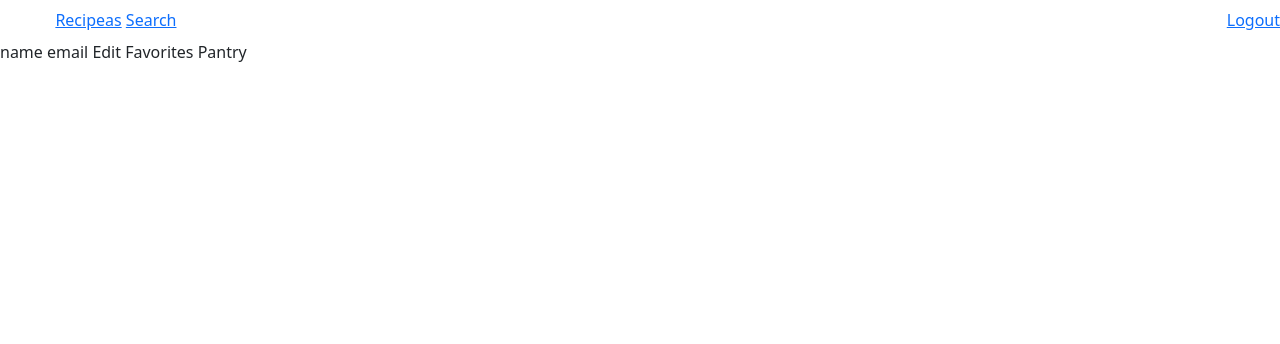
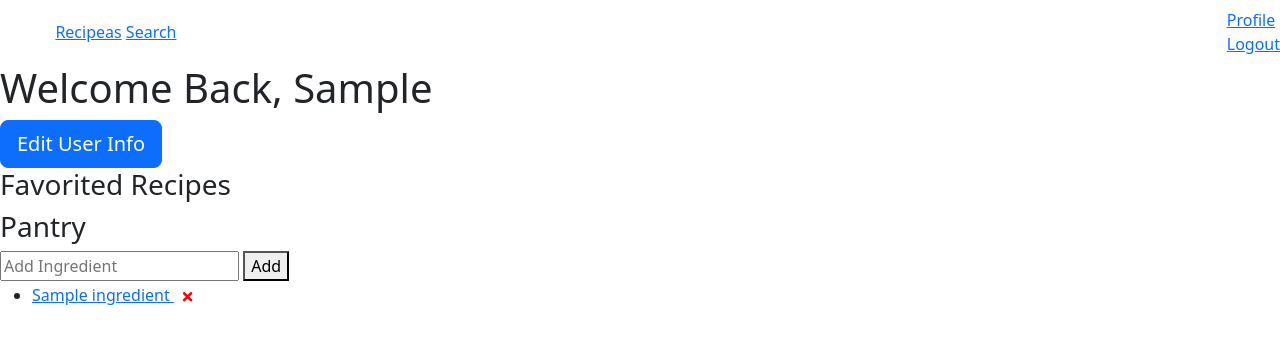
Before and after one commit to NelleStar/recipeas, a Flask app: page /user/1 in a window 1280 px wide. Shown: the top 344 px of the page. Run offline with Flask 3, Linux system fonts and the light colour scheme; the visitor is signed in with stand-in values (Sample User, id 1); tables that the repository leaves empty hold one stand-in row (values such as "Sample post"); some libraries are stand-ins or nearby versions.

Commit message:
Setting up more routes - Wanting to save my place before I make a big change in hopes to make it a smoother UXUI experience

```diff
--- a/app.py
+++ b/app.py
@@ -1,4 +1,4 @@
-from flask import Flask, redirect, render_template, session, flash, g, request
+from flask import Flask, redirect, render_template, session, flash, g, request, url_for
 from flask_debugtoolbar import DebugToolbarExtension
 from sqlalchemy.exc import IntegrityError
 from secret import API_SECRET_KEY
@@ -6,8 +6,8 @@
 
 from werkzeug.security import check_password_hash
 
-from models import db, connect_db, User, Recipe, Favorite, Ingredient, RecipeIngredient, Comment
-from forms import CommentForm, UserAddForm, UserEditForm, LoginForm
+from models import db, connect_db, User, Recipe, Favorite, Ingredient, RecipeIngredient, PantryIngredients
+from forms import CommentForm, UserAddForm, UserEditForm, LoginForm, AddItemToPantry
 from secret import API_SECRET_KEY
 
 CURR_USER_KEY = "curr_user"
@@ -99,7 +99,7 @@
             return render_template("users/signup.html", form=form)
 
         do_login(user)
-        return redirect("/recipes")
+        return redirect(f"/user/{user.id}")
 
     else:
         return render_template('users/signup.html', form=form)
@@ -147,20 +147,91 @@
 
 
 ################################################################################
-#user profile and favorites route
-@app.route('/user/<int:user_id>')
+#user profile and edit route
+@app.route('/user/<int:user_id>', methods=['GET', 'POST'])
 def show_user(user_id):
-    """Show a specific user profile
+    """Show a specific user profile.
 
     SHOW: Full name, email, date joined, pantry list
-    *each pantry list should have: a delete button next to the li and be a link to a recipes list that includes that ingredient
+    * Each pantry list item should have: a delete button next to the li and be a link to a /recipes/search.html where that ingredient is put into the ingredient search bar and random recipes are shown.
 
     LINK: Edit profile, delete profile
     """
     user = User.query.get_or_404(user_id)
+    form = AddItemToPantry()
 
-    return render_template('/users/profile.html', user=user)
+    pantry = PantryIngredients.query.filter_by(user_id=user.id).all()
 
+    if form.validate_on_submit():
+        ingredient_name = form.ingredient_name.data
+
+        if ingredient_name:
+            pantry_item = PantryIngredients(user_id=user.id, ingredient_name=ingredient_name)
+            db.session.add(pantry_item)
+            db.session.commit()
+
+        return redirect(url_for('show_user', user_id=user_id))
+
+    return render_template('users/profile.html', user=user, form=form, pantry=pantry)
+
+@app.route('/user/<int:user_id>/edit', methods=['GET', 'POST'])
+def edit_user(user_id):
+    """Update profile for current user."""
+
+    if not g.user:
+        flash("Access unauthorized.", "danger")
+        return redirect("/login")
+
+    user = User.query.get_or_404(user_id)
+    if g.user.id != user.id:
+        flash("You can only edit your own profile.", "danger")
+        return redirect(f"/users/{g.user.id}")
+
+    form = UserEditForm(obj=user)
+
+    if form.validate_on_submit():
+        # Check the password entered by the user
+        if User.authenticate(g.user.email, form.password.data):
+            # Password is correct, proceed with the update
+
+            user.email = form.email.data
+            user.first_name = form.first_name.data
+            user.last_name = form.last_name.data
+
+            db.session.commit()
+            flash("Profile updated successfully!", "success")
+            return redirect(f'/user/{user.id}')
+        else:
+            flash("Password incorrect!", 'danger')
+
+
+    return render_template('/users/edit.html', user=user, form=form)
+
+@app.route('/user/<int:user_id>/add_to_pantry', methods=['POST'])
+def add_to_pantry(user_id):
+    """add pantry items"""
+
+    user = User.query.get_or_404(user_id)
+    ingredient_name = request.form.get('ingredient_name')
+
+    if ingredient_name:
+        pantry_item = PantryIngredients(user_id=user.id, ingredient_name=ingredient_name)
+        db.session.add(pantry_item)
+        db.session.commit()
+
+    return redirect(url_for('show_user', user_id=user_id))
+
+
+@app.route('/user/<int:user_id>/delete_pantry_item/<int:item_id>', methods=['GET', 'POST'])
+def delete_pantry_item(user_id, item_id):
+    pantry_item = PantryIngredients.query.get_or_404(item_id)
+
+    # Check if the pantry item belongs to the user
+    if pantry_item.user_id == user_id:
+        db.session.delete(pantry_item)
+        db.session.commit()
+
+    return redirect(url_for('show_user', user_id=user_id))
 
 ################################################################################
 #recipes list and individual page
@@ -176,16 +247,17 @@
     Each recipe should have a picture (if available) with the recipe name overlaying it at the bottom and a spoon icon for favoriting
     """
 
-    api_url = f'https://api.spoonacular.com/recipes/random?number=21&apiKey={API_SECRET_KEY}'
+    api_url = f'https://api.spoonacular.com/recipes/complexSearch?apiKey={API_SECRET_KEY}&number=21&sort=random'
 
     try:
         response = requests.get(api_url)
 
         if response.status_code == 200:
             data = response.json()
-            recipes = data['recipes']
+            recipes = data['results']
+            user = session.get('user')
 
-            return render_template("/recipes/recipes.html", recipes=recipes)
+            return render_template("/recipes/recipes.html", recipes=recipes, user=user)
         else:
             return render_template("/recipes/error.html", error="Failed to fetch recipes")
     except Exception as e:
@@ -202,6 +274,7 @@
         response = requests.get(api_url)
 
         if response.status_code == 200:
+            user = session.get('user')
             recipe_data = response.json()
             # Extract the relevant information from the API response
             recipe = {
@@ -214,15 +287,25 @@
                 'instructions': recipe_data['instructions'].split('\n') if 'instructions' in recipe_data else [],
             }
 
-            return render_template("/recipes/individual.html", recipe=recipe)
+            return render_template("/recipes/individual.html", recipe=recipe, user=user)
         else:
             return render_template("/recipes/error.html", error="Failed to fetch recipe")
     except Exception as e:
         return render_template("/recipes/error.html", error=str(e))
 
+import requests
+
 @app.route('/recipes/search', methods=['GET', 'POST'])
 def search_recipes():
-    """search recipes based off of diet, cuisine or ingredients"""
+    """Search recipes based on diet, cuisine, or ingredients."""
+
+    cuisines = [
+        "African", "Asian", "American", "British", "Cajun", "Caribbean", "Chinese", "Eastern European", "European", "French", "German", "Greek", "Indian", "Irish", "Italian", "Japanese", "Jewish", "Korean", "Latin American", "Mediterranean", "Mexican", "Middle Eastern", "Nordic", "Southern", "Spanish", "Thai", "Vietnamese"
+    ]
+
+    diets = [
+        'Gluten Free', 'Keto', 'Vegetarian', 'Lacto-Vegetarian', 'Ovo-Vegetarian', 'Vegan', 'Pescetarian', 'Paleo', 'Primal', 'Low FODMAP', 'Whole30'
+    ]
 
     if request.method == 'POST':
         # Retrieve search criteria from the form
@@ -230,11 +313,33 @@
         cuisine = request.form.get('cuisine')
         ingredients = request.form.get('ingredients')
 
-        # Build the search query based on the criteria
-        # You can use these criteria to construct the 'diet', 'cuisine', and 'includeIngredients' parameters for the Spoonacular API request
+        # Build the API request URL with the selected parameters
+        api_url = f'https://api.spoonacular.com/recipes/complexSearch?apiKey={API_SECRET_KEY}&number=21&sort=random'
 
-        # Make the API request with the constructed query
-        # Parse the response and display the search results in the template
-        # You can use the same 'recipes.html' template for displaying search results
+        if diet:
+            api_url += f'&diet={diet}'
+        if cuisine:
+            api_url += f'&cuisine={cuisine}'
+        if ingredients:
+            api_url += f'&includeIngredients={ingredients}'
 
-    return render_template('recipes/search.html')
+        print("API URL:", api_url)
+
+        try:
+            # Make an API request to the Spoonacular API
+            response = requests.get(api_url)
+
+            if response.status_code == 200:
+                data = response.json()
+                recipes = data['results']
+            else:
+                recipes = []
+
+        except Exception as e:
+            print(str(e))
+            recipes = []
+
+        # Pass the list of recipes to the search template
+        return render_template('/recipes/search.html', cuisines=cuisines, diets=diets, recipes=recipes)
+
+    return render_template('/recipes/search.html', cuisines=cuisines, diets=diets)
--- a/forms.py
+++ b/forms.py
@@ -28,3 +28,8 @@
     first_name = StringField("First Name", validators=[DataRequired()])
     last_name = StringField("Last Name", validators=[DataRequired()])
     password = PasswordField('Password', validators=[Length(min=6)])
+
+class AddItemToPantry(FlaskForm):
+    """basic form for user to submit new pantry items"""
+
+    ingredient_name = StringField('Ingredient Name', validators=[DataRequired()])
--- a/static/script.js
+++ b/static/script.js
@@ -1,8 +1,35 @@
-// event listeners for the diet and cuisine search params
+// document.addEventListener("DOMContentLoaded", function () {
+//   const ingredientInput = document.getElementById("ingredientInput");
+//   const addIngredientButton = document.getElementById("addIngredientButton");
+//   const pantryList = document.getElementById("pantryList");
 
-document.addEventListener("DOMContentLoaded", function() {
-    const dietSelect = document.getElementById("dietSelect");
-    const cuisineSelect = document.getElementById("cuisineSelect");
+//   addIngredientButton.addEventListener("click", function (e) {
+//     e.preventDefault();
+//     const ingredientName = ingredientInput.value.trim();
 
-    fetch('')
-})
+//     if (ingredientName) {
+//       const listItem = document.createElement("li");
+//       listItem.innerHTML = `
+//                 <span class="ingredient">${ingredientName}</span>
+//                 <button class="deleteIngredient">x</button>
+//             `;
+
+//       pantryList.appendChild(listItem);
+
+//       // Populate the hidden form field with the ingredient name
+//       document.getElementById("ingredient_name").value = ingredientName;
+
+//       // Perform the form submission
+//       document.getElementById("addIngredientForm").submit();
+//     } else {
+//       // Optionally, you can display a message or prevent submission when the input is empty
+//       console.log("Ingredient name is empty");
+//     }
+//   });
+
+//   pantryList.addEventListener("click", function (e) {
+//     if (e.target.classList.contains("deleteIngredient")) {
+//       e.target.parentElement.remove();
+//     }
+//   });
+// });
--- a/templates/base.html
+++ b/templates/base.html
@@ -34,6 +34,7 @@
                 {% endif %}
 
                 {% if 'curr_user' in session %}
+                    <a href="/user/{{ session['curr_user'] }}">Profile</a>
                     <a href="/logout">Logout</a>
                 {% endif %}
             </ul>
--- a/templates/recipes/recipes.html
+++ b/templates/recipes/recipes.html
@@ -13,10 +13,8 @@
                     <img src="{{ recipe.image }}" class="card-img-top" alt="{{ recipe.title }}">
                     <div class="card-body">
                         <h5 class="card-title">{{ recipe.title | safe }}</h5>
-                        <!-- Need more details - testing this area for now -->
                 </a>
-
-                </div>
+                    </div>
             </div>
         </div>
     {% endfor %}
--- a/templates/users/profile.html
+++ b/templates/users/profile.html
@@ -1,14 +1,39 @@
 {% extends 'base.html' %}
 
-{% block title %}{{user.first_name}}'s Profile{% endblock %}
+{% block title %}{{ user.first_name }}'s Profile{% endblock %}
 
 {% block content %}
+<h1>Welcome Back, {{ user.first_name }}</h1>
+<a href="/user/{{ user.id }}/edit" class="btn btn-primary btn-lg btn-block">Edit User Info</a>
 
-name
-email
-Edit
+<div>
+    <div>
+        <h3>Favorited Recipes</h3>
+        {% for favorite in favorites %}
+            <a href="/recipes/{{ recipe.id }}">{{ recipe.title | safe }}</a>
+        {% endfor %}
+    </div>
 
-Favorites
+    <div>
+        <h3>Pantry</h3>
+        <form id="addIngredientForm" method="POST" action="{{ url_for('add_to_pantry', user_id=user.id) }}">
+            {{ form.hidden_tag() }}
+            <input type="text" name="ingredient_name" id="ingredientInput" placeholder="Add Ingredient">
+            <button type="submit" id="addIngredientButton">Add</button>
+        </form>
+            <ul>
+                {% for item in pantry %}
+                    <li>
+                        <a href="{{ url_for('search_recipes') }}?ingredients={{ item.ingredient_name }}">
+                            {{ item.ingredient_name }}
+                        </a>
+                        <form method="POST" action="{{ url_for('delete_pantry_item', user_id=user.id, item_id=item.id) }}" style="display: inline;">
+                            <button type="submit" class="btn btn-link btn-sm" style="color: red;"><i class="fas fa-times"></i></button>
+                        </form>
+                    </li>
+                {% endfor %}
+            </ul>
+    </div>
+</div>
 
-Pantry
 {% endblock %}
```
Also changed, not shown: models.py (+2 -8 lines), templates/pantry.html (added, +13 -0 lines), templates/recipes/individual.html (+7 -1 lines), templates/recipes/search.html (+26 -2 lines), templates/users/edit.html (added, +41 -0 lines).
